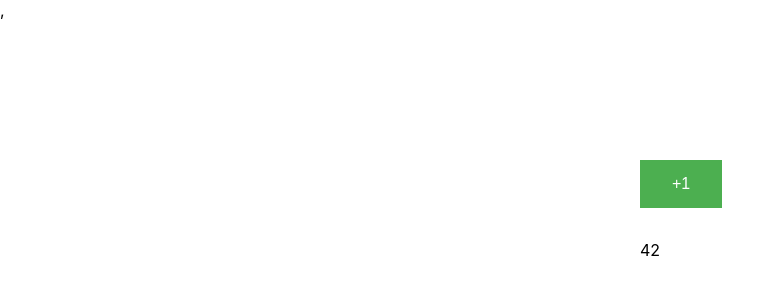
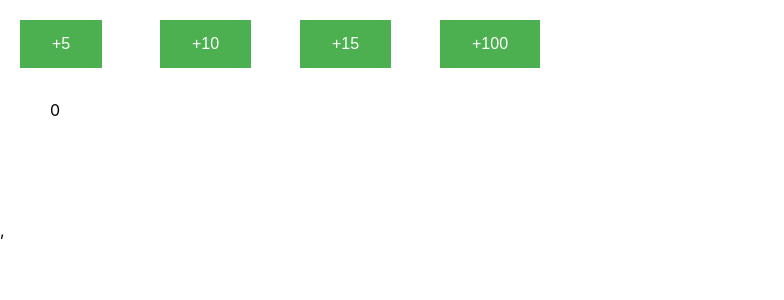
Before and after one commit to aftabnawaz/counter, a React (Create React App) app: page / in a window 1280 px wide. Shown: the top 300 px of the page, without its empty margins (0-784 px from the left). Built offline with nearby package versions, Linux system fonts and the light colour scheme.

Commit message:
incrementButton Final Code

```diff
--- a/src/App.css
+++ b/src/App.css
@@ -1,20 +1,20 @@
 .divButton {
-  left: 50%;
-  top: 20%;
-  position: absolute;
+  float: left;
+  height: 50px;
+  width: 100px;
+  margin-right: 0px;
+  padding: 20px;
 }
 .divDisplay {
-  left: 50%;
-  top: 30%;
-  position: absolute;
+
+  padding: 100px 50px;
 }
 .counterButton {
   background-color: #4CAF50; /* Green */
-  border: none;
+  border: 2px;
   color: white;
   padding: 15px 32px;
   text-align: center;
-  text-decoration: none;
-  display: inline-block;
+  text-decoration:none;
   font-size: 16px;
 }
--- a/src/App.js
+++ b/src/App.js
@@ -1,20 +1,17 @@
 import React, { useState } from 'react';
-//import counterButton from './App.css';
+import counterButton from './App.css';
 import divButton from './App.css';
-//import divDisplay from './App.css';
-
+import divDisplay from './App.css';
 function Counter(props) {
-
-  const handleClick = () => {};
-   return (
+  const handleClick = () => props.onclickFunction(props.increment);
+      return (
      <div className="divButton">
-       <button className = "counterButton" onClick={props.onclickFunction}>
-         +1
+       <button className = "counterButton" onClick={handleClick}>
+         +{props.increment}
        </button>
        </div>
    );
 }
-
 function Display(props) {
   return (
     <div className="divDisplay">
@@ -22,18 +19,17 @@ function Display(props) {
     </div>
   )
 }
-
-function App() {
-  const [counter, setCounter] = useState(42);
-  const incrementCounter = () => setCounter(counter+1);
+function App(props) {
+  const [counter, setCounter] = useState(0);
+  const incrementCounter = (incrementValue) => setCounter(counter+incrementValue);
   return (
     <div>
-      <Counter onclickFunction={incrementCounter} />
+      <Counter onclickFunction={incrementCounter} increment={5} />
+      <Counter onclickFunction={incrementCounter} increment={10} />
+      <Counter onclickFunction={incrementCounter} increment={15} />
+      <Counter onclickFunction={incrementCounter} increment={100} />
       <Display message={counter} />
     </div>
   )
-
 }
-
-
 export default App;
```
